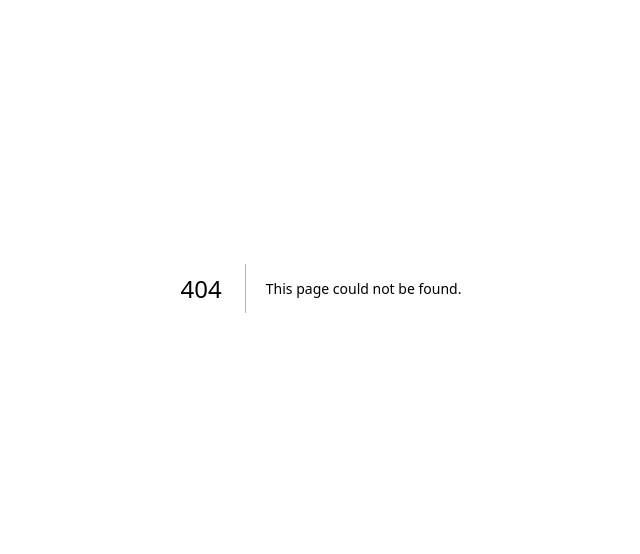
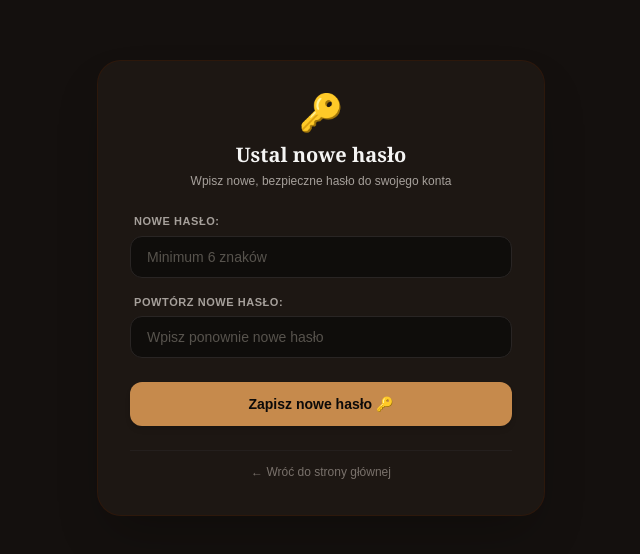
Before and after one commit to skapon6/Matura-Notatki, a Next.js app: page /reset-hasla in a window 1280 px wide. Before the commit this address had no page. Shown: the part 112-666 px from the top of the page, without its empty margins (319-959 px from the left). Built offline with nearby package versions, Linux system fonts and the light colour scheme; no server answers.

Commit message:
zmiana hasla 3

```diff
--- a/app/components/AuthForm.tsx
+++ b/app/components/AuthForm.tsx
@@ -126,7 +126,7 @@ export const AuthForm: React.FC<AuthFormProps> = ({ currentTheme, triggerNotific
       } else if (isForgotPassword) {
         // 4. Wysłanie maila z linkiem resetującym
         const { error } = await supabase.auth.resetPasswordForEmail(authEmail, {
-          redirectTo: typeof window !== "undefined" ? window.location.origin : undefined,
+        redirectTo: `${window.location.origin}/reset-hasla`, // <-- WSKAZUJEMY NOWĄ PODSTRONĘ
         });
 
         if (error) {
--- /dev/null
+++ b/app/reset-hasla/page.tsx
@@ -0,0 +1,149 @@
+// app/reset-hasla/page.tsx
+"use client";
+
+import React, { useState, useEffect } from "react";
+import { useRouter } from "next/navigation";
+import { supabase } from "../lib/supabase";
+import { getThemeClasses, CozyTheme } from "../lib/theme";
+import Link from "next/link";
+
+export default function ResetHaslaPage() {
+  const router = useRouter();
+  const [currentTheme, setCurrentTheme] = useState<any>(getThemeClasses("library"));
+
+  useEffect(() => {
+    const savedTheme = localStorage.getItem("app_theme") as CozyTheme;
+    if (savedTheme) {
+      setCurrentTheme(getThemeClasses(savedTheme));
+    }
+  }, []);
+
+  const [newPassword, setNewPassword] = useState("");
+  const [confirmPassword, setConfirmPassword] = useState("");
+  const [loading, setLoading] = useState(false);
+  const [errorMsg, setErrorMsg] = useState("");
+  const [success, setSuccess] = useState(false);
+
+  // Upewniamy się, że token z adresu URL został poprawnie załadowany do sesji
+  useEffect(() => {
+    if (typeof window !== "undefined" && window.location.hash) {
+      const hashParams = new URLSearchParams(window.location.hash.substring(1));
+      const accessToken = hashParams.get("access_token");
+      const refreshToken = hashParams.get("refresh_token");
+
+      if (accessToken && refreshToken) {
+        supabase.auth.setSession({
+          access_token: accessToken,
+          refresh_token: refreshToken,
+        });
+      }
+    }
+  }, []);
+
+  const handleSubmit = async (e: React.FormEvent) => {
+    e.preventDefault();
+    setErrorMsg("");
+
+    if (newPassword.length < 6) {
+      setErrorMsg("Hasło musi mieć co najmniej 6 znaków.");
+      return;
+    }
+
+    if (newPassword !== confirmPassword) {
+      setErrorMsg("Wpisane hasła nie są identyczne.");
+      return;
+    }
+
+    setLoading(true);
+
+    try {
+      const { error } = await supabase.auth.updateUser({
+        password: newPassword,
+      });
+
+      if (error) {
+        setErrorMsg("Wystąpił błąd podczas aktualizacji hasła: " + error.message);
+      } else {
+        setSuccess(true);
+        setTimeout(() => {
+          router.push("/");
+        }, 2500);
+      }
+    } catch {
+      setErrorMsg("Nieoczekiwany błąd połączenia.");
+    } finally {
+      setLoading(false);
+    }
+  };
+
+  return (
+    <div className={`min-h-screen flex flex-col justify-center items-center p-6 ${currentTheme.bg} text-stone-200 transition-colors duration-500`}>
+      <div className={`w-full max-w-md ${currentTheme.cardBg} border ${currentTheme.cardBorder} rounded-3xl p-8 shadow-2xl flex flex-col gap-6`}>
+
+        <div className="text-center">
+          <div className="text-4xl mb-2">🔑</div>
+          <h1 className="text-xl font-bold font-serif text-stone-100">Ustal nowe hasło</h1>
+          <p className="text-xs text-stone-400 mt-1">Wpisz nowe, bezpieczne hasło do swojego konta</p>
+        </div>
+
+        {success ? (
+          <div className="p-4 rounded-2xl bg-emerald-950/60 border border-emerald-800/40 text-emerald-300 text-xs text-center leading-relaxed animate-fade-in">
+            🎉 <strong>Hasło zostało pomyślnie zmienione!</strong><br />
+            Za chwilę zostaniesz przekierowany do kącika maturalnego...
+          </div>
+        ) : (
+          <form onSubmit={handleSubmit} className="flex flex-col gap-4">
+            {errorMsg && (
+              <div className="p-3 rounded-xl bg-red-950/50 border border-red-800/40 text-red-300 text-xs text-center">
+                {errorMsg}
+              </div>
+            )}
+
+            <div className="flex flex-col gap-1.5">
+              <label className="text-[11px] text-stone-400 font-bold uppercase tracking-wider px-1">Nowe hasło:</label>
+              <input
+                type="password"
+                placeholder="Minimum 6 znaków"
+                value={newPassword}
+                onChange={(e) => setNewPassword(e.target.value)}
+                required
+                minLength={6}
+                disabled={loading}
+                className="w-full bg-stone-950/80 border border-stone-800 rounded-xl py-2.5 px-4 text-xs sm:text-sm text-stone-200 placeholder-stone-600 focus:outline-none focus:border-amber-600/60 transition-all"
+              />
+            </div>
+
+            <div className="flex flex-col gap-1.5">
+              <label className="text-[11px] text-stone-400 font-bold uppercase tracking-wider px-1">Powtórz nowe hasło:</label>
+              <input
+                type="password"
+                placeholder="Wpisz ponownie nowe hasło"
+                value={confirmPassword}
+                onChange={(e) => setConfirmPassword(e.target.value)}
+                required
+                minLength={6}
+                disabled={loading}
+                className="w-full bg-stone-950/80 border border-stone-800 rounded-xl py-2.5 px-4 text-xs sm:text-sm text-stone-200 placeholder-stone-600 focus:outline-none focus:border-amber-600/60 transition-all"
+              />
+            </div>
+
+            <button
+              type="submit"
+              disabled={loading}
+              className="w-full py-3 mt-2 bg-[#c68a4c] hover:bg-[#d99c5d] text-stone-950 font-bold rounded-xl text-xs sm:text-sm transition-all shadow-md active:scale-95 disabled:opacity-50"
+            >
+              {loading ? "Zapisywanie nowego hasła..." : "Zapisz nowe hasło 🔑"}
+            </button>
+          </form>
+        )}
+
+        <div className="text-center pt-2 border-t border-stone-800/60">
+          <Link href="/" className="text-xs text-stone-500 hover:text-stone-300 transition-colors">
+            ← Wróć do strony głównej
+          </Link>
+        </div>
+
+      </div>
+    </div>
+  );
+}
```
